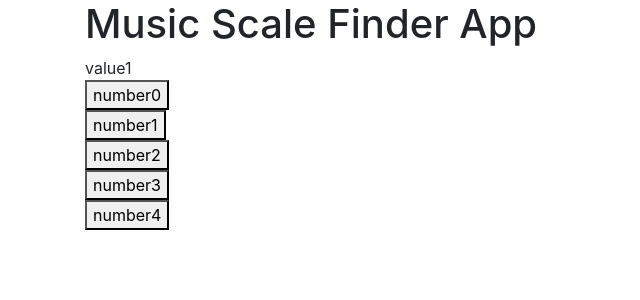
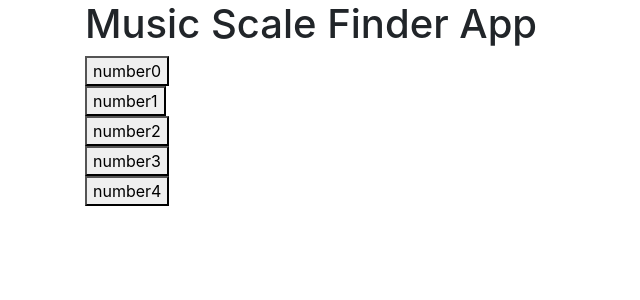
Before and after one commit to Bradslavens/MusicKeyScaleFinder, a React (Create React App) app: page / in a window 1280 px wide. Shown: the top 300 px of the page, without its empty margins (0-640 px from the left). Built offline with nearby package versions, Linux system fonts and the light colour scheme.

Commit message:
moved keynotes form results to input

```diff
--- a/src/components/Header.js
+++ b/src/components/Header.js
@@ -4,7 +4,6 @@ function Header(props){
     return(
         <div class="container-md">
             <h1>Music Scale Finder App</h1>
-            {props.value}
         </div>
     )
 }
```
